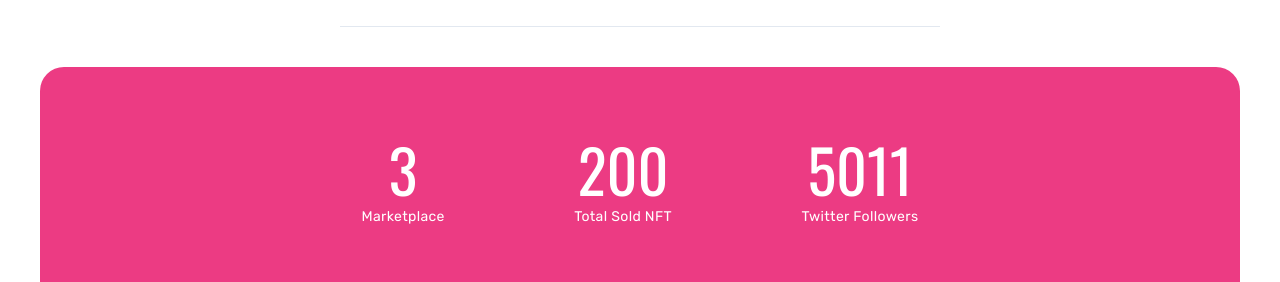
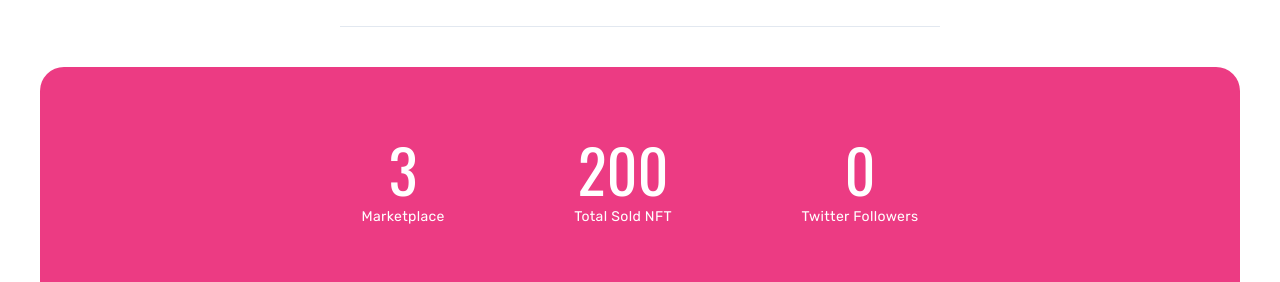
Before and after one commit to nitipon-apaisri/kw, a Next.js app: page / in a window 1280 px wide. Shown: the part 1060-1342 px from the top of the page. Built offline with nearby package versions, Linux system fonts and the light colour scheme; no server answers.

Commit message:
Added twitter api to get count follower

```diff
--- a/components/Stats.js
+++ b/components/Stats.js
@@ -1,6 +1,19 @@
+import axios from "axios";
+import { useEffect, useState } from "react";
 import { kwStats } from "../db";
 
 const Stats = () => {
+    const [twitterFollower, setTwitterFollower] = useState(0);
+    useEffect(() => {
+        axios
+            .get("https://cryptic-sea-01365.herokuapp.com/https://api.twitter.com/2/users/by/username/KAMWOO4?user.fields=public_metrics", {
+                headers: { Authorization: "Bearer AAAAAAAAAAAAAAAAAAAAANkdgQEAAAAAfC30bX0uIThiYXnKM3COw5%2BN34c%3DQLH22ifiKR1qUlMDaeeUbIuI9CZSYAkIkNJpBMbA5EGicv8pj1" },
+            })
+            .then((res) => setTwitterFollower(res.data.data.public_metrics.followers_count))
+            .catch((err) => {
+                console.log(err);
+            });
+    }, []);
     return (
         <div className="mt-10 h-60 bg-pink flex items-center justify-center rounded-3xl">
             <div className="w-2/3 flex justify-evenly">
@@ -10,6 +23,10 @@ const Stats = () => {
                         <p className="m-2 text-sm tracking-wide">{r.title}</p>
                     </div>
                 ))}
+                <div className="stats text-center text-white ">
+                    <h1 className="text-6xl">{twitterFollower}</h1>
+                    <p className="m-2 text-sm tracking-wide">Twitter Followers</p>
+                </div>
             </div>
         </div>
     );
--- a/db/index.js
+++ b/db/index.js
@@ -125,5 +125,4 @@ export const collections = [
 export const kwStats = [
     { _id: uuidv4(), title: "Marketplace", value: 3 },
     { _id: uuidv4(), title: "Total Sold NFT", value: 200 },
-    { _id: uuidv4(), title: "Twitter Followers", value: 5011 },
 ];
--- a/package.json
+++ b/package.json
@@ -9,6 +9,7 @@
     "lint": "next lint"
   },
   "dependencies": {
+    "axios": "^0.27.2",
     "next": "12.2.5",
     "react": "18.2.0",
     "react-dom": "18.2.0",
```
Also changed, not shown: 1 other file (tests, documents, lock files or other folders).
